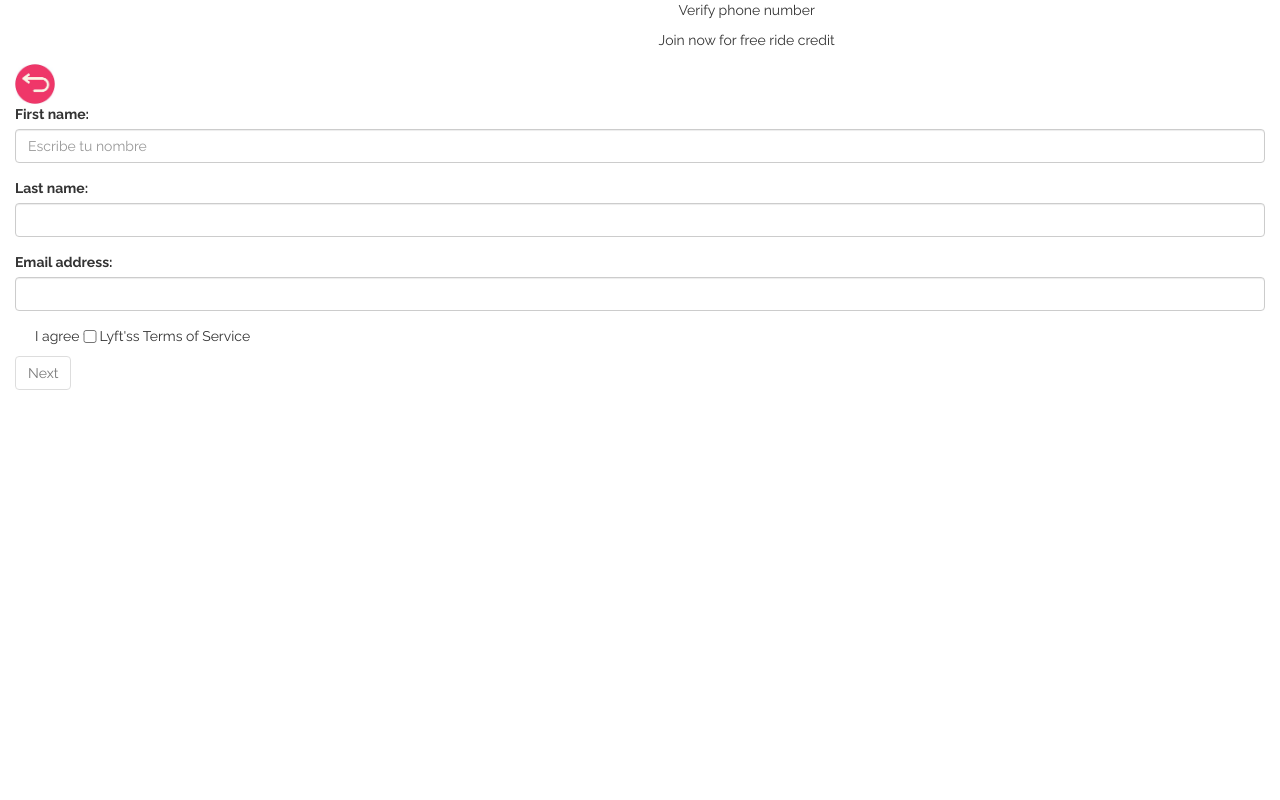
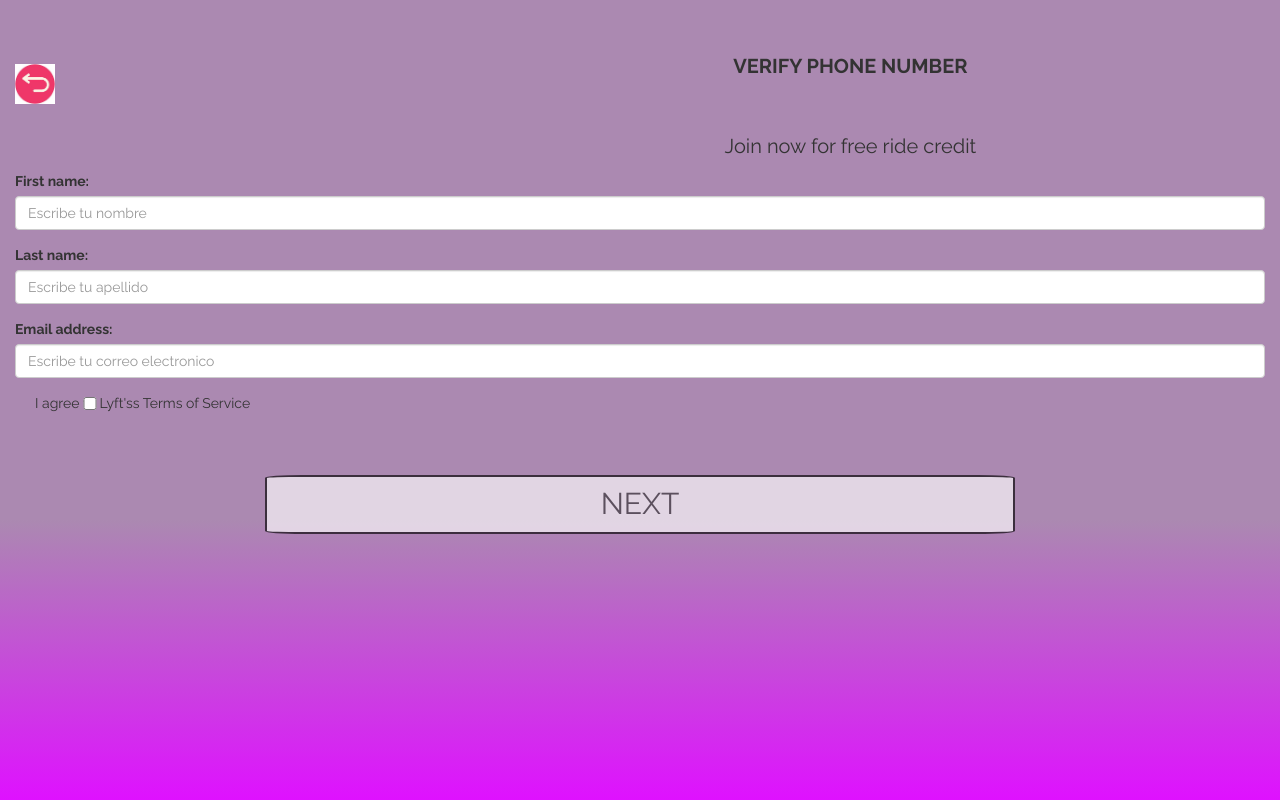
Before and after one commit to Nefelijm/jquery-lyft, a plain HTML site: page views/form.html in a window 1280 px wide. Drawn offline with Linux system fonts and the light colour scheme.

Commit message:
Modificando las vistas en master debido a que se hizo la modificacion en gh-pages

```diff
--- a/views/form.html
+++ b/views/form.html
@@ -10,7 +10,7 @@
     <title>Form</title>
 </head>
 <body>
-    <div class="container-fluid">
+    <div class="container-fluid purple">
         <div class="row">
             <div class="col-xs-2">
                 <a href="../views/verify-number.html">
@@ -18,8 +18,8 @@
                 </a>
             </div>
             <div class="col-xs-10">
-                <p class="text-center">Verify phone number</p>
-                <p class="text-center">Join now for free ride credit</p>
+                <p class="text-center size-p"> <strong>VERIFY PHONE NUMBER</strong></p>
+                <p class="text-center size-p">Join now for free ride credit</p>
             </div>
         </div>
         <div class="row">
@@ -34,18 +34,18 @@
                     <div class="form-group">
                         <label for="Last-name">Last name:</label>
                         <div id="msj2"></div>
-                        <input type="text" class="form-control" id="last-name">
+                        <input type="text" class="form-control" id="last-name" placeholder="Escribe tu apellido">
                     </div>
                     <div class="form-group">
                         <label for="email">Email address:</label>
                         <div id="msj3"></div>
-                        <input type="email" class="form-control" id="email">
+                        <input type="email" class="form-control" id="email" placeholder="Escribe tu correo electronico">
                     </div>
                     <div class="checkbox">
                         <div id="msj4"></div>
-                        <label><input type="checkbox" id="check"> I agree to Lyft'ss Terms of Service </label>
+                        <label ><input type="checkbox" id="check"> I agree to Lyft'ss Terms of Service </label>
                     </div>
-                    <button type="submit" class="btn btn-default " disabled id="button-form">Next</button>
+                    <button type="submit" class="btn btn-default size-button center-block" disabled id="button-form">NEXT</button>
                 </form>
             </div>
         </div>
```
Also changed, not shown: views/country.html (+2 -2 lines), views/verify-number.html (+5 -5 lines).
